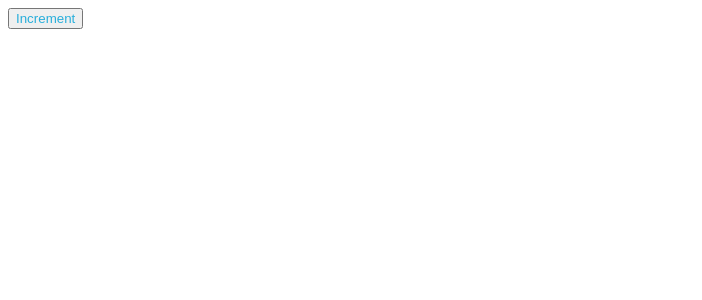
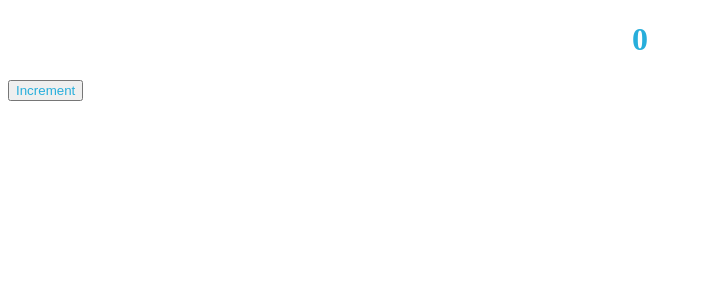
Before and after one commit to acciojob/debugging-challenge-react-AyushChaursiaya, a React app: page / in a window 1280 px wide. Shown: the top 300 px of the page, without its empty margins (0-702 px from the left). Built offline with nearby package versions, Linux system fonts and the light colour scheme.

Commit message:
Initial commit

```diff
--- a/src/components/App.js
+++ b/src/components/App.js
@@ -7,7 +7,7 @@ const App = () => {
 
   return (
     <div class="ball">
-      {/* <h1 class="count" ondoubleclick={() => { alert("cant edit it") }}>{count}</h1> */}
+      <h1 class="count" ondoubleclick={() => { alert("cant edit it") }}>{count}</h1>
       <button class='increment-button' onclick={() => { setCount(count + 1) }}>Increment</button>
     </div>
   )
```
